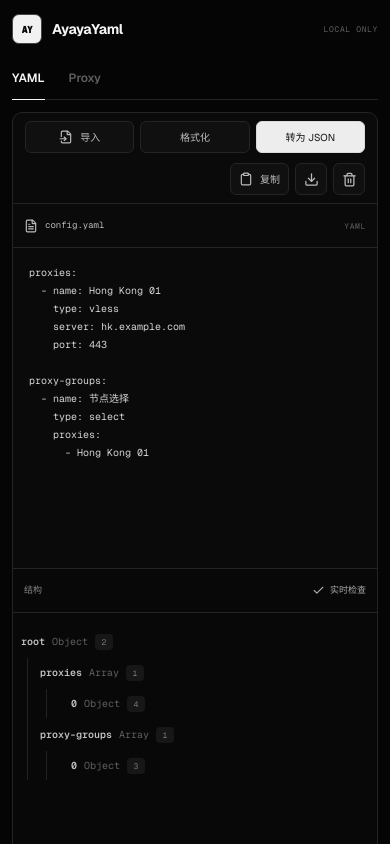
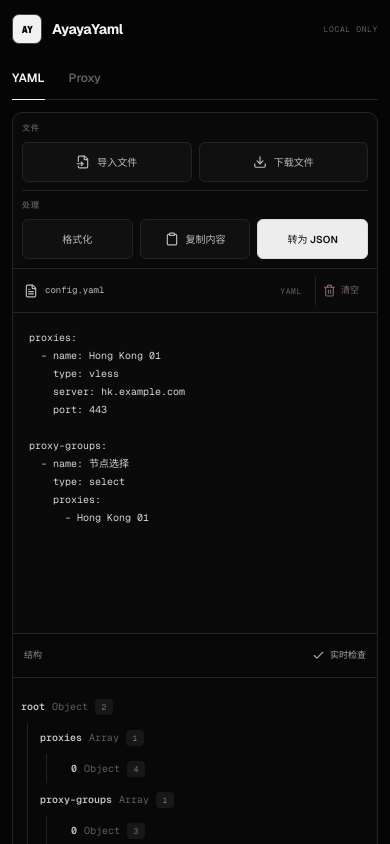
Before and after one commit to ayaya114514/AyayaYaml, a Next.js app: page / in a window 390 px wide. Shown: the top 844 px of the page. Built offline with nearby package versions, Linux system fonts and the light colour scheme.

Commit message:
Improve toolbar action hierarchy

```diff
--- a/app/globals.css
+++ b/app/globals.css
@@ -97,17 +97,19 @@ button:disabled { cursor: not-allowed; opacity: .35; }
 .workspace { padding-top: 18px; }
 .tool-surface { overflow: hidden; border: 1px solid var(--line); border-radius: 10px; background: var(--panel); }
 .toolbar {
-  min-height: 52px;
-  padding: 8px 12px;
+  min-height: 62px;
+  padding: 9px 12px;
   display: flex;
-  align-items: center;
-  justify-content: space-between;
-  gap: 10px;
+  align-items: stretch;
+  gap: 0;
   border-bottom: 1px solid var(--line);
 }
-.toolbar-group { display: flex; align-items: center; gap: 6px; }
+.toolbar-section { display: flex; align-items: center; gap: 7px; padding: 0 14px 0 2px; border-right: 1px solid var(--line); }
+.toolbar-section + .toolbar-section { padding-left: 14px; }
+.toolbar-section-main { flex: 1; justify-content: flex-end; border-right: 0; padding-right: 2px; }
+.toolbar-label { margin-right: 3px; color: #555; font-family: var(--font-geist-mono); font-size: 8px; font-weight: 650; letter-spacing: .08em; }
 .button, .icon-button {
-  height: 32px;
+  height: 36px;
   display: inline-flex;
   align-items: center;
   justify-content: center;
@@ -118,6 +120,7 @@ button:disabled { cursor: not-allowed; opacity: .35; }
   color: #bcbcbc;
   cursor: pointer;
   font-size: 10px;
+  font-weight: 560;
 }
 .button { padding: 0 10px; }
 .icon-button { width: 32px; padding: 0; }
@@ -144,6 +147,11 @@ button:disabled { cursor: not-allowed; opacity: .35; }
 }
 .file-name { min-width: 0; display: flex; align-items: center; gap: 7px; overflow: hidden; color: #bcbcbc; text-overflow: ellipsis; white-space: nowrap; }
 .format-label { color: var(--subtle); font-size: 8px; letter-spacing: .08em; }
+.pane-heading-actions { display: flex; align-items: center; gap: 10px; }
+.pane-action { height: 28px; padding: 0 7px; display: inline-flex; align-items: center; gap: 5px; border: 0; border-radius: 5px; background: transparent; color: #777; cursor: pointer; font-family: var(--font-geist-sans); font-size: 9px; }
+.pane-action:hover { background: #171717; color: #bbb; }
+.danger-action { margin-left: 3px; border-left: 1px solid var(--line); border-radius: 0 5px 5px 0; color: #8c6868; }
+.danger-action:hover { background: #1a1111; color: var(--error); }
 .state { display: inline-flex; align-items: center; gap: 5px; color: #aaa; }
 .state-error { color: var(--error); }
 
@@ -216,7 +224,7 @@ button:disabled { cursor: not-allowed; opacity: .35; }
 
 .segmented { display: flex; padding: 2px; border: 1px solid var(--line); border-radius: 7px; background: #080808; }
 .segmented button, .result-tabs button {
-  height: 27px;
+  height: 31px;
   padding: 0 9px;
   border: 0;
   border-radius: 5px;
@@ -255,11 +263,13 @@ button:disabled { cursor: not-allowed; opacity: .35; }
   .app-shell { padding: 0 12px 12px; }
   .app-header { height: 58px; }
   .workspace { padding-top: 12px; }
-  .toolbar { align-items: flex-start; flex-direction: column; }
-  .toolbar-group { width: 100%; }
-  .compact-actions { justify-content: flex-end; }
+  .toolbar { align-items: stretch; flex-direction: column; gap: 8px; padding: 9px; }
+  .toolbar-section { width: 100%; min-height: 42px; padding: 0 0 8px; border-right: 0; border-bottom: 1px solid var(--line); }
+  .toolbar-section + .toolbar-section { padding: 0; border-bottom: 0; }
+  .toolbar-section-main { justify-content: flex-start; }
+  .toolbar-label { width: 38px; flex: 0 0 auto; }
   .proxy-toolbar { align-items: stretch; }
-  .segmented { width: 100%; }
+  .segmented { flex: 1; }
   .segmented button { flex: 1; }
   .split-view { grid-template-columns: 1fr; min-height: 0; }
   .editor-pane { border-right: 0; border-bottom: 1px solid var(--line); }
@@ -271,9 +281,11 @@ button:disabled { cursor: not-allowed; opacity: .35; }
 
 @media (max-width: 420px) {
   .local-note { font-size: 8px; }
-  .button { padding: 0 8px; }
-  .toolbar-group:first-child .button { flex: 1; }
-  .compact-actions .button { flex: 0 1 auto; }
+  .button { min-height: 40px; height: 40px; padding: 0 8px; }
+  .toolbar-section { flex-wrap: wrap; }
+  .toolbar-section .button { flex: 1; }
+  .toolbar-label { width: 100%; margin: 0 0 1px; }
+  .segmented { flex-basis: 100%; }
   .pane-heading { padding: 0 11px; }
   .text-editor { padding: 16px; font-size: 10px; }
   .tree-view { padding: 12px 8px; }
--- a/app/page.tsx
+++ b/app/page.tsx
@@ -140,7 +140,7 @@ function CopyButton({ value, label = '复制' }: { value: string; label?: string
   );
 }
 
-function ImportButton({ onImport, accept = '.yaml,.yml,.json' }: { onImport: (content: string, name: string) => void; accept?: string }) {
+function ImportButton({ onImport, accept = '.yaml,.yml,.json', label = '导入文件' }: { onImport: (content: string, name: string) => void; accept?: string; label?: string }) {
   const inputRef = useRef<HTMLInputElement>(null);
 
   async function readFile(event: ChangeEvent<HTMLInputElement>) {
@@ -153,7 +153,7 @@ function ImportButton({ onImport, accept = '.yaml,.yml,.json' }: { onImport: (co
   return (
     <>
       <button className="button" type="button" onClick={() => inputRef.current?.click()}>
-        <FileInput size={14} /> 导入
+        <FileInput size={14} /> {label}
       </button>
       <input ref={inputRef} className="visually-hidden" type="file" accept={accept} onChange={readFile} />
     </>
@@ -210,21 +210,22 @@ function YamlStudio() {
   return (
     <div className="tool-surface">
       <div className="toolbar">
-        <div className="toolbar-group">
+        <div className="toolbar-section" aria-label="文件操作">
+          <span className="toolbar-label">文件</span>
           <ImportButton onImport={(content, name) => {
             setInput(content);
             setFileName(name);
             setNotice(`已导入 ${name}`);
           }} />
+          <button className="button" type="button" onClick={download}><Download size={14} /> 下载文件</button>
+        </div>
+        <div className="toolbar-section toolbar-section-main" aria-label="内容处理">
+          <span className="toolbar-label">处理</span>
           <button className="button" type="button" onClick={formatInput} disabled={Boolean(parsed.error)}>格式化</button>
+          <CopyButton value={input} label="复制内容" />
           <button className="button button-primary" type="button" onClick={convertInput} disabled={Boolean(parsed.error)}>
             转为 {parsed.format === 'yaml' ? 'JSON' : 'YAML'}
           </button>
-        </div>
-        <div className="toolbar-group compact-actions">
-          <CopyButton value={input} />
-          <button className="icon-button" type="button" onClick={download} aria-label="下载文件"><Download size={15} /></button>
-          <button className="icon-button" type="button" onClick={() => { setInput(''); setFileName('config.yaml'); }} aria-label="清空"><Trash2 size={15} /></button>
         </div>
       </div>
 
@@ -232,7 +233,10 @@ function YamlStudio() {
         <section className="pane editor-pane">
           <div className="pane-heading">
             <span className="file-name"><FileText size={14} /> {fileName}</span>
+            <div className="pane-heading-actions">
               <span className="format-label">{parsed.format.toUpperCase()}</span>
+              <button className="pane-action danger-action" type="button" onClick={() => { setInput(''); setFileName('config.yaml'); }}><Trash2 size={13} /> 清空</button>
+            </div>
           </div>
           <textarea
             className="text-editor"
@@ -422,17 +426,20 @@ function ProxyStudio() {
   return (
     <div className="tool-surface">
       <div className="toolbar proxy-toolbar">
+        <div className="toolbar-section" aria-label="输入设置">
+          <span className="toolbar-label">输入</span>
           <div className="segmented" role="group" aria-label="输入类型">
             <button className={source === 'share' ? 'is-active' : ''} type="button" onClick={() => changeSource('share')}>分享链接</button>
             <button className={source === 'mihomo' ? 'is-active' : ''} type="button" onClick={() => changeSource('mihomo')}>YAML</button>
           </div>
-        <div className="toolbar-group compact-actions">
           {source === 'mihomo' && (
             <ImportButton accept=".yaml,.yml" onImport={(content, name) => { setInput(content); setFileName(name); }} />
           )}
-          <button className="icon-button" type="button" onClick={() => changeSource(source)} aria-label="恢复示例"><RotateCcw size={15} /></button>
-          <CopyButton value={output} label="复制结果" />
-          <button className="icon-button" type="button" onClick={() => setInput('')} aria-label="清空"><Trash2 size={15} /></button>
+        </div>
+        <div className="toolbar-section toolbar-section-main" aria-label="当前操作">
+          <span className="toolbar-label">操作</span>
+          <button className="button" type="button" onClick={() => changeSource(source)}><RotateCcw size={14} /> 恢复示例</button>
+          <CopyButton value={output} label="复制当前结果" />
         </div>
       </div>
 
@@ -440,7 +447,10 @@ function ProxyStudio() {
         <section className="pane editor-pane">
           <div className="pane-heading">
             <span className="file-name"><FileText size={14} /> {fileName}</span>
+            <div className="pane-heading-actions">
               <span className="format-label">{source === 'share' ? 'LINK' : 'YAML'}</span>
+              <button className="pane-action danger-action" type="button" onClick={() => setInput('')}><Trash2 size={13} /> 清空</button>
+            </div>
           </div>
           <textarea
             className="text-editor proxy-editor"
```
Lines whose indentation alone changed are shown as unchanged.
